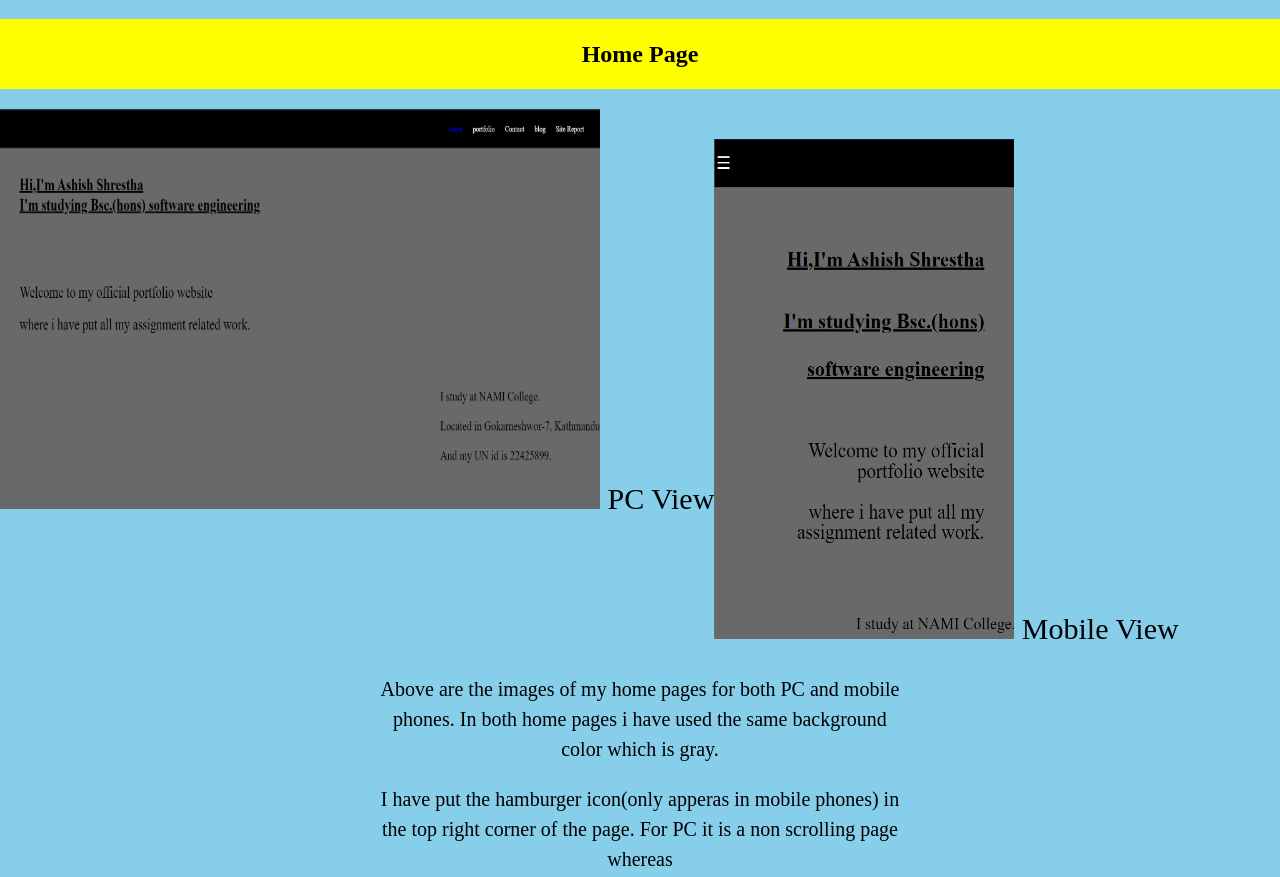
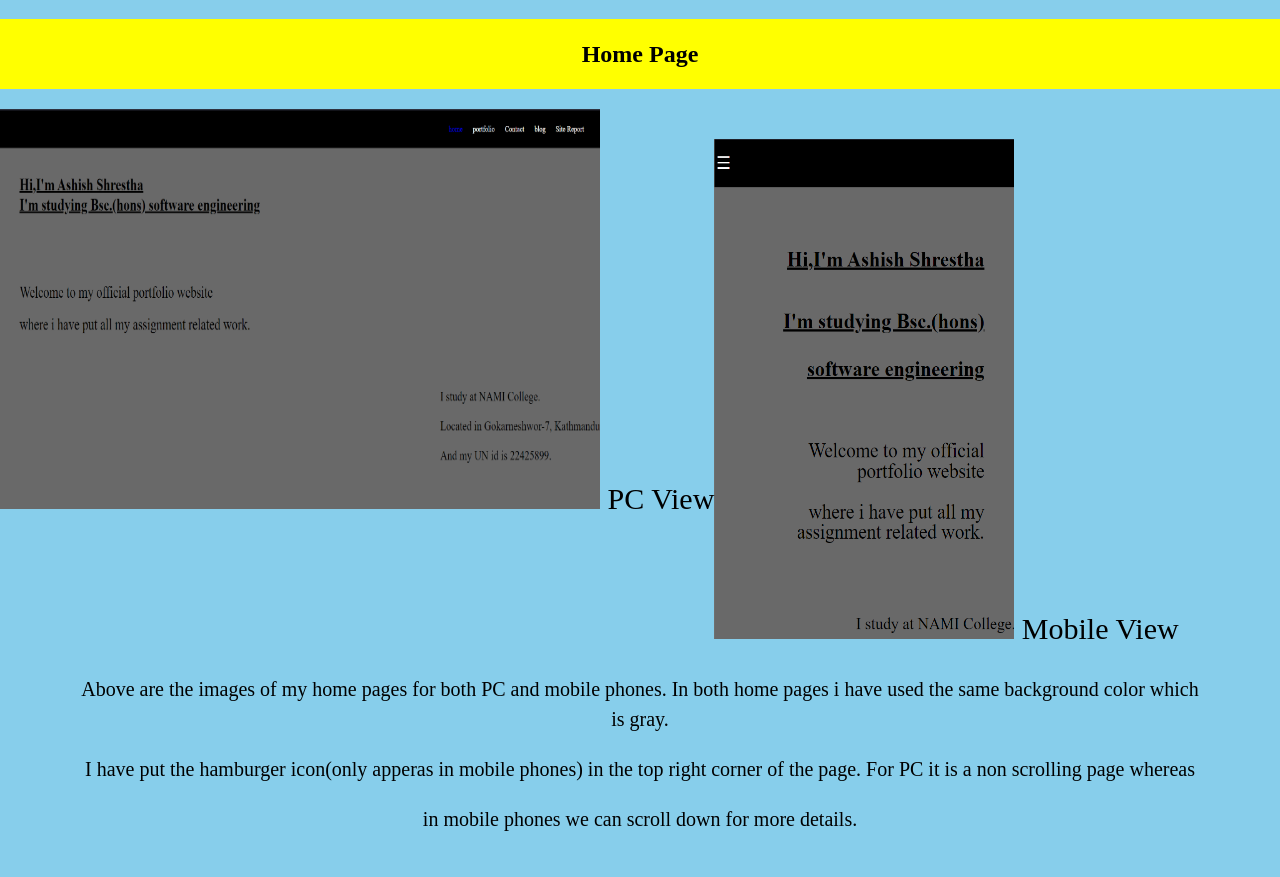
Before and after one commit to ashish030/assignment, a plain HTML site: page report.html in a window 1280 px wide. Shown: the part 1197-2074 px from the top of the page. Drawn offline with Linux system fonts and the light colour scheme.

Commit message:
css modified

```diff
--- a/assign.css
+++ b/assign.css
@@ -223,8 +223,7 @@ ol{
 	float: right;
 }
 .home_page{
-	padding: 300px;
-	padding-bottom: 0;
+
 	text-align: center;
 	font-size: 20px;
 	border: solid;
```
